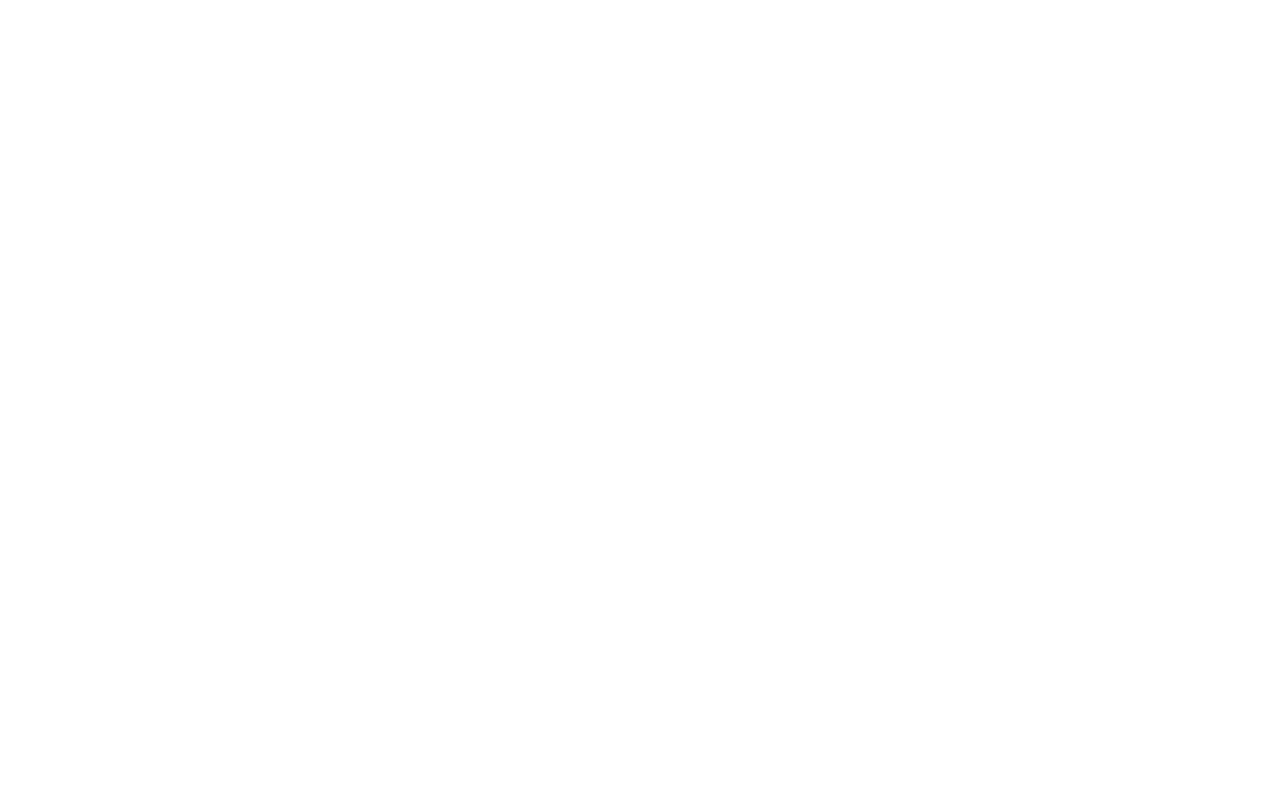
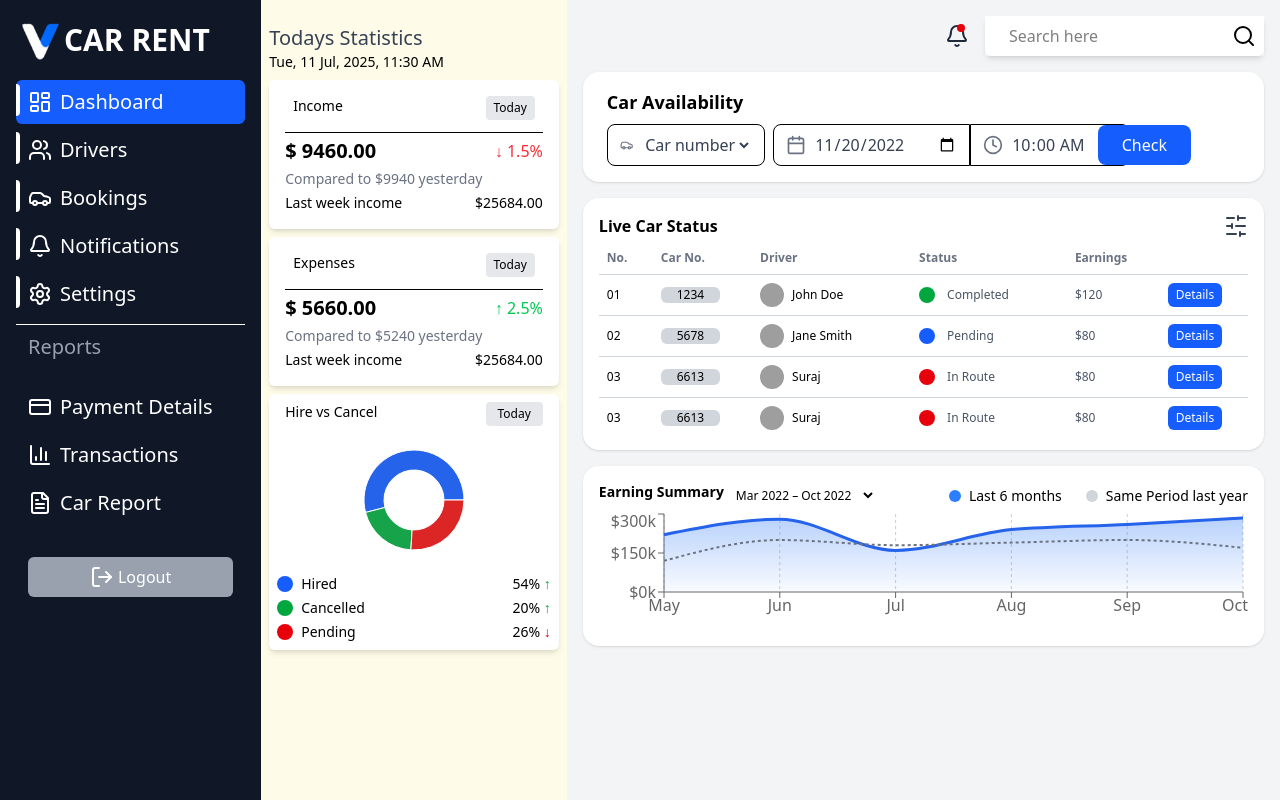
Before and after one commit to SurajCh6613/gloomshine-dashboard, a React (Vite) app: page /dashboard in a window 1280 px wide. Before the commit this address had no page. Built offline with nearby package versions, Linux system fonts and the light colour scheme; grey boxes are pictures that could not be loaded.

Commit message:
sidebar updated

```diff
--- a/src/App.jsx
+++ b/src/App.jsx
@@ -6,6 +6,7 @@ export default function App() {
   return (
     <Routes>
       <Route path="/" element={<Home />} />
+      <Route path="/dashboard" element={<Home />} />
     </Routes>
   );
 }
--- a/src/components/Sidebar.jsx
+++ b/src/components/Sidebar.jsx
@@ -10,9 +10,23 @@ import {
   LogOut,
   Bell,
 } from "lucide-react";
-import { Link } from "react-router-dom";
+import { NavLink } from "react-router-dom";
 
 const Sidebar = () => {
+  const menuItems = [
+    { name: "Dashboard", path: "/dashboard", icon: <LayoutDashboard /> },
+    { name: "Drivers", path: "/drivers", icon: <Users /> },
+    { name: "Bookings", path: "/bookings", icon: <Car /> },
+    { name: "Notifications", path: "/notifications", icon: <Bell /> },
+    { name: "Settings", path: "/settings", icon: <Settings /> },
+  ];
+
+  const lowerMenuItems = [
+    { name: "Payment Details", path: "/payments", icon: <CreditCard /> },
+    { name: "Transactions", path: "/transactions", icon: <BarChart3 /> },
+    { name: "Car Report", path: "/car-report", icon: <FileText /> },
+  ];
+
   return (
     <section className="w-[25%]  h-screen bg-gray-900 text-white flex flex-col p-4">
       {/* upper-half */}
@@ -24,40 +38,37 @@ const Sidebar = () => {
           </span>
         </div>
         <ul className="mt-4 space-y-1">
-          <Link className="flex bg-blue-500 py-2 px-3 gap-2 items-center rounded-md relative">
-            <span className="absolute left-0 top-1  w-1 h-8 bg-white rounded-r-md"></span>
-            <LayoutDashboard /> <span className="text-xl">Dashboard</span>
-          </Link>
-          <Link className="flex py-2 px-3 gap-2 items-center rounded-md">
-            <Users /> <span className="text-xl">Drivers</span>
-          </Link>
-          <Link className="flex py-2 px-3 gap-2 items-center rounded-md">
-            <Car /> <span className="text-xl">Bookings</span>
-          </Link>
-          <Link className="flex py-2 px-3 gap-2 items-center rounded-md">
-            <Bell /> <span className="text-xl">Notification</span>
-          </Link>
-          <Link className="flex py-2 px-3 gap-2 items-center rounded-md">
-            <Settings /> <span className="text-xl">Settings</span>
-          </Link>
+          {menuItems.map((menu) => (
+            <NavLink
+              key={menu.path}
+              to={menu.path}
+              className={({ isActive }) =>
+                `flex  py-2 px-3 gap-2 items-center rounded-md relative ${
+                  isActive ? "bg-blue-600" : "bg-transparent"
+                }`
+              }
+            >
+              <span className="absolute left-0 top-1  w-1 h-8 bg-white rounded-r-md"></span>
+              {menu.icon} <span className="text-xl">{menu.name}</span>
+            </NavLink>
+          ))}
         </ul>
       </div>
       <hr />
       {/* Lower Half */}
       <div className="flex flex-col justify-between">
+        <h3 className="py-2 px-3 text-gray-400">
+          <span className="text-xl">Reports</span>
+        </h3>
         <ul className="mt-4 space-y-1">
-          <Link className="py-2 px-3 text-gray-400">
-            <span className="text-xl">Reports</span>
-          </Link>
-          <Link className="flex py-2 px-3 gap-2 items-center rounded-md">
-            <CreditCard /> <span className="text-xl">Payment Details</span>
-          </Link>
-          <Link className="flex py-2 px-3 gap-2 items-center rounded-md">
-            <BarChart3 /> <span className="text-xl">Transactions</span>
-          </Link>
-          <Link className="flex py-2 px-3 gap-2 items-center rounded-md">
-            <FileText /> <span className="text-xl">Car Report</span>
-          </Link>
+          {lowerMenuItems.map((item) => (
+            <NavLink
+              key={item.path}
+              className="flex py-2 px-3 gap-2 items-center rounded-md"
+            >
+              {item.icon} <span className="text-xl">{item.name}</span>
+            </NavLink>
+          ))}
         </ul>
         <button className="flex gap-1 bg-gray-400 justify-center py-2 mx-3 rounded-md mt-8 cursor-pointer hover:bg-orange-600 duration-300">
           <LogOut />
```
